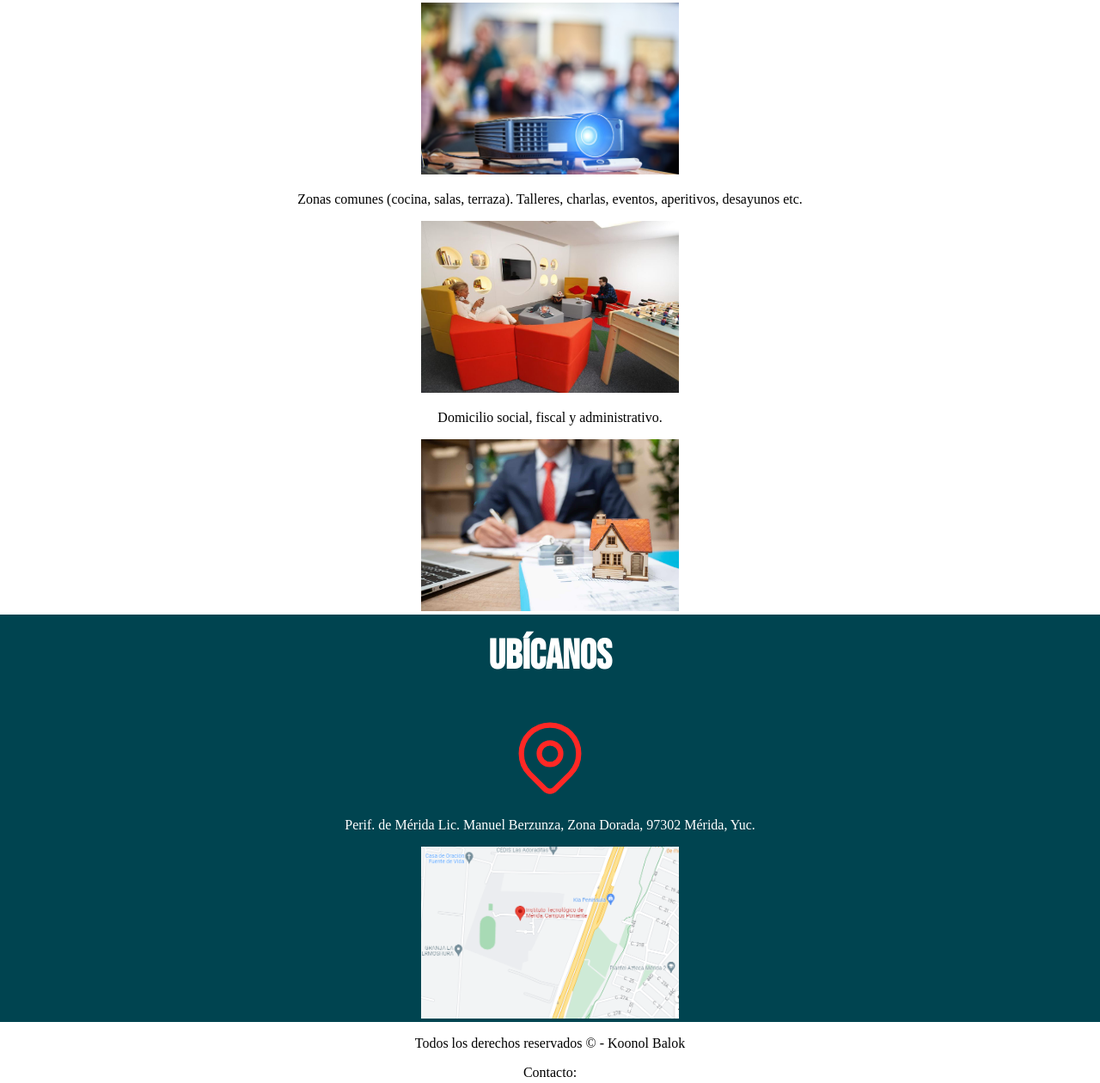
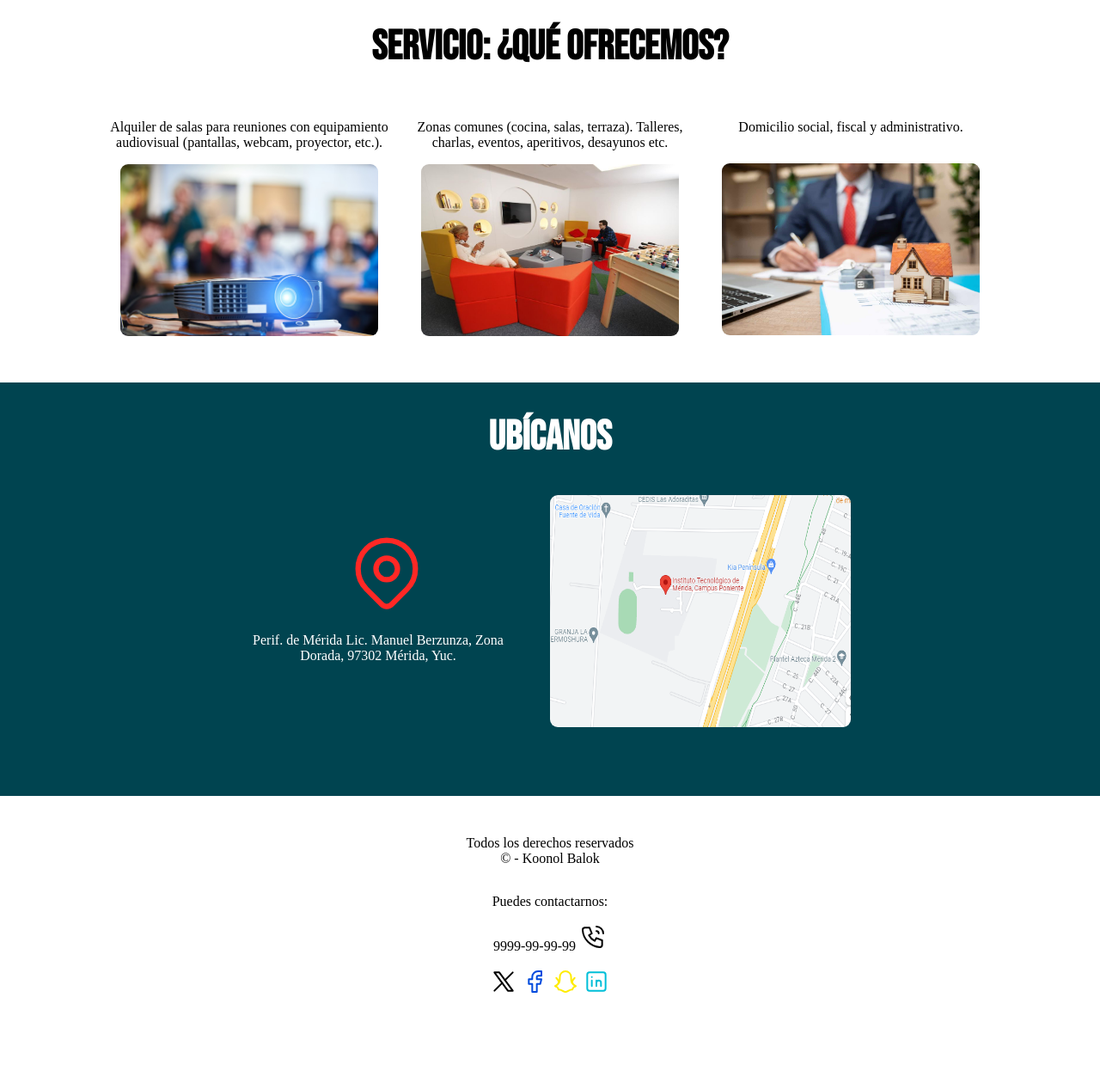
Before and after one commit to NuryColor21/Coworking, a plain HTML site: page index.html in a window 1280 px wide. Shown: the part 1536-2796 px from the top of the page at 86% size. After the commit the page ends 2698 px from the top, so only its background shows below. Drawn offline with nearby package versions, Linux system fonts and the light colour scheme.

Commit message:
Css y Html

```diff
--- a/css/main.css
+++ b/css/main.css
@@ -12,12 +12,19 @@ body{
 
 header {
     display: flex;
+    flex-direction: column;
     justify-content: space-between; /* Distribuye los elementos a los extremos */
     align-items: center; /* Alinea verticalmente los elementos */
     padding: 10px;
     margin-top: 1rem;
     margin-bottom: .5rem;
 }
+
+@media (min-width:768px) {
+        header{
+            flex-direction: row;
+        }
+    }
 
 h1{
     font-family: 'Krub', sans-serif;
@@ -26,6 +33,7 @@ h1{
 
 .nombre_empresa{
     text-transform: uppercase; /*Poner el nombre en letra mayuscula*/
+    margin-bottom: 10px;
 }
 
 a{
@@ -78,6 +86,10 @@ a{
     font-size: 1.5rem;
 }
 
+.eslogan{
+    text-shadow:5px 3px 5px rgba(152, 152, 152, 0.728);
+}
+
 h2{
     text-align: center;
     font-family: 'Bebas Neue', sans-serif;
@@ -96,10 +108,15 @@ h2{
     flex-direction: column;
     align-items: center;
     text-align: center;
+    padding-bottom: 30px;
+    padding-top: 20px;
 }
 .informacion_acerca p{
     line-height: 2; /*Interlineado*/
-    text-align: justify;
+
+}
+.imagen{
+    border-radius: 9px;
 }
 
 .informacion_servicio{
@@ -107,6 +124,14 @@ h2{
     flex-direction: column;
     align-items: center;
     text-align: center;
+    padding-bottom: 50px;
+    padding-top: 30px;
+}
+.informacion_servicio p{
+    width: 350px;
+}
+.tercero{
+    margin-top: 17px;
 }
 
 .servicio{
@@ -119,10 +144,26 @@ h2{
     flex-direction: column;
     align-items: center;
     text-align: center;
+    padding-bottom: 80px;
+    padding-top: 15px;
+
+}
+.ubicacion{
+    display: grid;
+    grid-template-columns: 1fr 1fr; /* Dos columnas de igual tamaño */
 }
 
 .letras_blancas{
-    color:var(--blanco)
+    color:var(--blanco);
+    width: 550px;
+}
+.ubicacion-complata{
+    margin-top: 40px;
+    margin-right: 30px;
+}
+.letras{
+    width: 300px;
+    align-items: center;
 }
 
 img{
@@ -130,6 +171,22 @@ img{
     height: 200px;
 }
 
+.margen_izq{
+    width: 350px;
+    height: 270px;
+}
+.grid_3{
+    display: grid;
+    grid-template-columns: 1fr 1fr 1fr; /* Dos columnas de igual tamaño */
+    flex-direction: column;
+}
+
+/*hay que ver que jale esto espara que el grid de servicio sea responsivo*/
+@media (min-width:768px) {
+    .grid_3{
+        flex-direction: row;
+    }
+}
 
 .boton{
     background-color: var(--azul_marino);
@@ -142,4 +199,13 @@ img{
 
 .footer{
     text-align: center;
+    padding-top: 30px;
 }
+.centro{
+    display: flex;
+    justify-content: center;
+}
+
+.derechos{
+    width: 200px;
+}
--- a/index.html
+++ b/index.html
@@ -1,5 +1,6 @@
 <!DOCTYPE html>
 <html lang="es"> <!--Para cambiar el lenguaje-->
+
 <head> <!--Inicia la cabeza--------------------------------------------------------------------------------->
     <meta charset="utf-8">
     <meta name="viewport" content="width=device-width, initial-scale=1">
@@ -8,7 +9,8 @@
 
     <link rel="preconnect" href="https://fonts.googleapis.com">
     <link rel="preconnect" href="https://fonts.gstatic.com" crossorigin>
-        <link href="https://fonts.googleapis.com/css2?family=Bebas+Neue&family=Krub:wght@400;700&display=swap" rel="stylesheet">
+    <link href="https://fonts.googleapis.com/css2?family=Bebas+Neue&family=Krub:wght@400;700&display=swap"
+        rel="stylesheet">
 
     <link rel="preload" href="css/main.css" as="style">
     <link rel="stylesheet" href="css/main.css">
@@ -22,8 +24,10 @@
             <nav class="contenedor_nave">
                 <a href="#informacion_acerca">Acerca de</a>
                 <a href="#informacion_servicio">Servicios</a>
-                        <svg xmlns="http://www.w3.org/2000/svg" class="icon icon-tabler icon-tabler-search" width="20" height="20" viewBox="0 0 24 24" stroke-width="1.5" stroke="#000000" fill="none" stroke-linecap="round" stroke-linejoin="round">
-                            <path stroke="none" d="M0 0h24v24H0z" fill="none"/>
+                <svg xmlns="http://www.w3.org/2000/svg" class="icon icon-tabler icon-tabler-search" width="20"
+                    height="20" viewBox="0 0 24 24" stroke-width="1.5" stroke="#000000" fill="none"
+                    stroke-linecap="round" stroke-linejoin="round">
+                    <path stroke="none" d="M0 0h24v24H0z" fill="none" />
                     <path d="M10 10m-7 0a7 7 0 1 0 14 0a7 7 0 1 0 -14 0" />
                     <path d="M21 21l-6 -6" />
                 </svg>
@@ -34,9 +38,9 @@
 
     <section class="hero">
         <div class="contenido-hero">
-            <h2 id="frase1">Si puedes imaginarlo, </h2>
-            <h2 id="frase2">puedes programarlo.</h2>
-            <h2 id="frase3">- Programación ATS</h2>
+            <h2 class="eslogan" id="frase1">Si puedes imaginarlo, </h2>
+            <h2 class="eslogan" id="frase2">puedes programarlo.</h2>
+            <h2 class="eslogan" id="frase3">- Programación ATS</h2>
         </div>
     </section>
 
@@ -45,8 +49,10 @@
             <div>
                 <h2> Acerca de: ¿Qué es un Coworking? </h2>
                 <div class="iconos">
-                    <svg xmlns="http://www.w3.org/2000/svg" class="icon icon-tabler icon-tabler-users-group" width="100" height="100" viewBox="0 0 24 24" stroke-width="1.5" stroke="#ffffff" fill="none" stroke-linecap="round" stroke-linejoin="round">
-                        <path stroke="none" d="M0 0h24v24H0z" fill="none"/>
+                    <svg xmlns="http://www.w3.org/2000/svg" class="icon icon-tabler icon-tabler-users-group" width="100"
+                        height="100" viewBox="0 0 24 24" stroke-width="1.5" stroke="#ffffff" fill="none"
+                        stroke-linecap="round" stroke-linejoin="round">
+                        <path stroke="none" d="M0 0h24v24H0z" fill="none" />
                         <path d="M10 13a2 2 0 1 0 4 0a2 2 0 0 0 -4 0" />
                         <path d="M8 21v-1a2 2 0 0 1 2 -2h4a2 2 0 0 1 2 2v1" />
                         <path d="M15 5a2 2 0 1 0 4 0a2 2 0 0 0 -4 0" />
@@ -55,11 +61,15 @@
                         <path d="M3 13v-1a2 2 0 0 1 2 -2h2" />
                     </svg>
                 </div>
-                <p class="letras_blancas">Es un espacio compartido donde profesionales individuales como autónomos, empresarios o empleados que cuentan con la modalidad parcial o total de teletrabajo, que desarrollan una o varias actividades.</p>
+                <p class="letras_blancas">Es un espacio compartido donde profesionales individuales como autónomos,
+                    empresarios o empleados que cuentan con la modalidad parcial o total de teletrabajo, que desarrollan
+                    una o varias actividades.</p>
 
                 <div class="iconos">
-                    <svg xmlns="http://www.w3.org/2000/svg" class="icon icon-tabler icon-tabler-report" width="100" height="100" viewBox="0 0 24 24" stroke-width="1.5" stroke="#ffffff" fill="none" stroke-linecap="round" stroke-linejoin="round">
-                        <path stroke="none" d="M0 0h24v24H0z" fill="none"/>
+                    <svg xmlns="http://www.w3.org/2000/svg" class="icon icon-tabler icon-tabler-report" width="100"
+                        height="100" viewBox="0 0 24 24" stroke-width="1.5" stroke="#ffffff" fill="none"
+                        stroke-linecap="round" stroke-linejoin="round">
+                        <path stroke="none" d="M0 0h24v24H0z" fill="none" />
                         <path d="M8 5h-2a2 2 0 0 0 -2 2v12a2 2 0 0 0 2 2h5.697" />
                         <path d="M18 14v4h4" />
                         <path d="M18 11v-4a2 2 0 0 0 -2 -2h-2" />
@@ -69,11 +79,14 @@
                         <path d="M8 15h3" />
                     </svg>
                 </div>
-                <p class="letras_blancas">La palabra «coworking» está formada por «co» que proviene de «colaborative» y significa colaborativo y, «work» que se traduce como trabajo.</p>
+                <p class="letras_blancas">La palabra «coworking» está formada por «co» que proviene de «colaborative» y
+                    significa colaborativo y, «work» que se traduce como trabajo.</p>
 
                 <div class="iconos">
-                    <svg xmlns="http://www.w3.org/2000/svg" class="icon icon-tabler icon-tabler-trending-up" width="100" height="100" viewBox="0 0 24 24" stroke-width="1.5" stroke="#ffffff" fill="none" stroke-linecap="round" stroke-linejoin="round">
-                        <path stroke="none" d="M0 0h24v24H0z" fill="none"/>
+                    <svg xmlns="http://www.w3.org/2000/svg" class="icon icon-tabler icon-tabler-trending-up" width="100"
+                        height="100" viewBox="0 0 24 24" stroke-width="1.5" stroke="#ffffff" fill="none"
+                        stroke-linecap="round" stroke-linejoin="round">
+                        <path stroke="none" d="M0 0h24v24H0z" fill="none" />
                         <path d="M3 17l6 -6l4 4l8 -8" />
                         <path d="M14 7l7 0l0 7" />
                     </svg>
@@ -86,26 +99,44 @@
         <section class="informacion_servicio" id="informacion_servicio">
             <div>
                 <h2 class=servicio> Servicio: ¿Qué ofrecemos? </h2>
-            <p>Alquiler de salas para reuniones con equipamiento audiovisual (pantallas, webcam, proyector, etc.). </p>
-            <img src= "../img/audiovisuals.jpg">
-            <p>Zonas comunes (cocina, salas, terraza). Talleres, charlas, eventos, aperitivos, desayunos etc.</p>
-            <img src= "../img/2-1.jpg">
+                <div class="grid_3">
+                    <div>
+                        <p>Alquiler de salas para reuniones con equipamiento audiovisual (pantallas, webcam, proyector,
+                            etc.).
+                        </p>
+                        <img class="imagen" src="../img/audiovisuals.jpg">
+                    </div>
+                    <div>
+                        <p>Zonas comunes (cocina, salas, terraza). Talleres, charlas, eventos, aperitivos,
+                            desayunos etc.</p>
+                        <img class="imagen" src="../img/2-1.jpg">
+                    </div>
+                    <div>
                         <p>Domicilio social, fiscal y administrativo.</p>
-            <img src= "../img/Domicilio-fiscal.jpg">
+                        <img class="imagen tercero" src="../img/Domicilio-fiscal.jpg">
+                    </div>
+                </div>
             </div>
         </section>
 
         <section class="informacion_ubi" id="informacion_ubi">
             <div>
                 <h2> Ubícanos </h2>
-            <svg xmlns="http://www.w3.org/2000/svg" class="icon icon-tabler icon-tabler-map-pin" width="100" height="100" viewBox="0 0 24 24" stroke-width="1.5" stroke="#ff2825" fill="none" stroke-linecap="round" stroke-linejoin="round">
-                <path stroke="none" d="M0 0h24v24H0z" fill="none"/>
+                <div class="ubicacion">
+                    <div class="ubicacion-complata">
+                        <svg xmlns="http://www.w3.org/2000/svg" class="icon icon-tabler icon-tabler-map-pin" width="100"
+                            height="100" viewBox="0 0 24 24" stroke-width="1.5" stroke="#ff2825" fill="none"
+                            stroke-linecap="round" stroke-linejoin="round">
+                            <path stroke="none" d="M0 0h24v24H0z" fill="none" />
                             <path d="M9 11a3 3 0 1 0 6 0a3 3 0 0 0 -6 0" />
-                <path d="M17.657 16.657l-4.243 4.243a2 2 0 0 1 -2.827 0l-4.244 -4.243a8 8 0 1 1 11.314 0z" />
+                            <path
+                                d="M17.657 16.657l-4.243 4.243a2 2 0 0 1 -2.827 0l-4.244 -4.243a8 8 0 1 1 11.314 0z" />
                         </svg>
-            <p class="letras_blancas">Perif. de Mérida Lic. Manuel Berzunza, Zona Dorada, 97302 Mérida, Yuc.</p>
-
-            <img src= "../img/mapa.PNG">
+                        <p class="letras_blancas letras">Perif. de Mérida Lic. Manuel Berzunza, Zona Dorada, 97302
+                            Mérida, Yuc.</p>
+                    </div>
+                    <img class="imagen margen_izq" src="../img/mapa.PNG">
+                </div>
             </div>
         </section>
 
@@ -113,38 +144,52 @@
     </main>
 
     <footer class="footer" id="footer">
-            <p>Todos los derechos reservados ©  - Koonol Balok</p>
+        <div class="centro">
+            <p class="derechos">Todos los derechos reservados © - Koonol Balok</p>
+        </div>
 
 
         <div class="redes">
-            <p>Contacto:</p>
+            <p>Puedes contactarnos:</p>
             <p>9999-99-99-99
-                <svg xmlns="http://www.w3.org/2000/svg" class="icon icon-tabler icon-tabler-phone-call" width="32" height="32" viewBox="0 0 24 24" stroke-width="1.5" stroke="#000000" fill="none" stroke-linecap="round" stroke-linejoin="round">
-                    <path stroke="none" d="M0 0h24v24H0z" fill="none"/>
-                    <path d="M5 4h4l2 5l-2.5 1.5a11 11 0 0 0 5 5l1.5 -2.5l5 2v4a2 2 0 0 1 -2 2a16 16 0 0 1 -15 -15a2 2 0 0 1 2 -2" />
+                <svg xmlns="http://www.w3.org/2000/svg" class="icon icon-tabler icon-tabler-phone-call" width="32"
+                    height="32" viewBox="0 0 24 24" stroke-width="1.5" stroke="#000000" fill="none"
+                    stroke-linecap="round" stroke-linejoin="round">
+                    <path stroke="none" d="M0 0h24v24H0z" fill="none" />
+                    <path
+                        d="M5 4h4l2 5l-2.5 1.5a11 11 0 0 0 5 5l1.5 -2.5l5 2v4a2 2 0 0 1 -2 2a16 16 0 0 1 -15 -15a2 2 0 0 1 2 -2" />
                     <path d="M15 7a2 2 0 0 1 2 2" />
                     <path d="M15 3a6 6 0 0 1 6 6" />
                 </svg>
             </p>
 
-                <svg xmlns="http://www.w3.org/2000/svg" class="icon icon-tabler icon-tabler-brand-x" width="32" height="32" viewBox="0 0 24 24" stroke-width="1.5" stroke="#000000" fill="none" stroke-linecap="round" stroke-linejoin="round">
-                    <path stroke="none" d="M0 0h24v24H0z" fill="none"/>
+            <svg xmlns="http://www.w3.org/2000/svg" class="icon icon-tabler icon-tabler-brand-x" width="32" height="32"
+                viewBox="0 0 24 24" stroke-width="1.5" stroke="#000000" fill="none" stroke-linecap="round"
+                stroke-linejoin="round">
+                <path stroke="none" d="M0 0h24v24H0z" fill="none" />
                 <path d="M4 4l11.733 16h4.267l-11.733 -16z" />
                 <path d="M4 20l6.768 -6.768m2.46 -2.46l6.772 -6.772" />
             </svg>
 
-                <svg xmlns="http://www.w3.org/2000/svg" class="icon icon-tabler icon-tabler-brand-facebook" width="32" height="32" viewBox="0 0 24 24" stroke-width="1.5" stroke="#004add" fill="none" stroke-linecap="round" stroke-linejoin="round">
-                    <path stroke="none" d="M0 0h24v24H0z" fill="none"/>
+            <svg xmlns="http://www.w3.org/2000/svg" class="icon icon-tabler icon-tabler-brand-facebook" width="32"
+                height="32" viewBox="0 0 24 24" stroke-width="1.5" stroke="#004add" fill="none" stroke-linecap="round"
+                stroke-linejoin="round">
+                <path stroke="none" d="M0 0h24v24H0z" fill="none" />
                 <path d="M7 10v4h3v7h4v-7h3l1 -4h-4v-2a1 1 0 0 1 1 -1h3v-4h-3a5 5 0 0 0 -5 5v2h-3" />
             </svg>
 
-                <svg xmlns="http://www.w3.org/2000/svg" class="icon icon-tabler icon-tabler-brand-snapchat" width="32" height="32" viewBox="0 0 24 24" stroke-width="1.5" stroke="#ffec00" fill="none" stroke-linecap="round" stroke-linejoin="round">
-                    <path stroke="none" d="M0 0h24v24H0z" fill="none"/>
-                    <path d="M16.882 7.842a4.882 4.882 0 0 0 -9.764 0c0 4.273 -.213 6.409 -4.118 8.118c2 .882 2 .882 3 3c3 0 4 2 6 2s3 -2 6 -2c1 -2.118 1 -2.118 3 -3c-3.906 -1.709 -4.118 -3.845 -4.118 -8.118zm-13.882 8.119c4 -2.118 4 -4.118 1 -7.118m17 7.118c-4 -2.118 -4 -4.118 -1 -7.118" />
+            <svg xmlns="http://www.w3.org/2000/svg" class="icon icon-tabler icon-tabler-brand-snapchat" width="32"
+                height="32" viewBox="0 0 24 24" stroke-width="1.5" stroke="#ffec00" fill="none" stroke-linecap="round"
+                stroke-linejoin="round">
+                <path stroke="none" d="M0 0h24v24H0z" fill="none" />
+                <path
+                    d="M16.882 7.842a4.882 4.882 0 0 0 -9.764 0c0 4.273 -.213 6.409 -4.118 8.118c2 .882 2 .882 3 3c3 0 4 2 6 2s3 -2 6 -2c1 -2.118 1 -2.118 3 -3c-3.906 -1.709 -4.118 -3.845 -4.118 -8.118zm-13.882 8.119c4 -2.118 4 -4.118 1 -7.118m17 7.118c-4 -2.118 -4 -4.118 -1 -7.118" />
             </svg>
 
-                <svg xmlns="http://www.w3.org/2000/svg" class="icon icon-tabler icon-tabler-brand-linkedin" width="32" height="32" viewBox="0 0 24 24" stroke-width="1.5" stroke="#00bfd8" fill="none" stroke-linecap="round" stroke-linejoin="round">
-                    <path stroke="none" d="M0 0h24v24H0z" fill="none"/>
+            <svg xmlns="http://www.w3.org/2000/svg" class="icon icon-tabler icon-tabler-brand-linkedin" width="32"
+                height="32" viewBox="0 0 24 24" stroke-width="1.5" stroke="#00bfd8" fill="none" stroke-linecap="round"
+                stroke-linejoin="round">
+                <path stroke="none" d="M0 0h24v24H0z" fill="none" />
                 <path d="M4 4m0 2a2 2 0 0 1 2 -2h12a2 2 0 0 1 2 2v12a2 2 0 0 1 -2 2h-12a2 2 0 0 1 -2 -2z" />
                 <path d="M8 11l0 5" />
                 <path d="M8 8l0 .01" />
```
Lines whose indentation alone changed are shown as unchanged.
